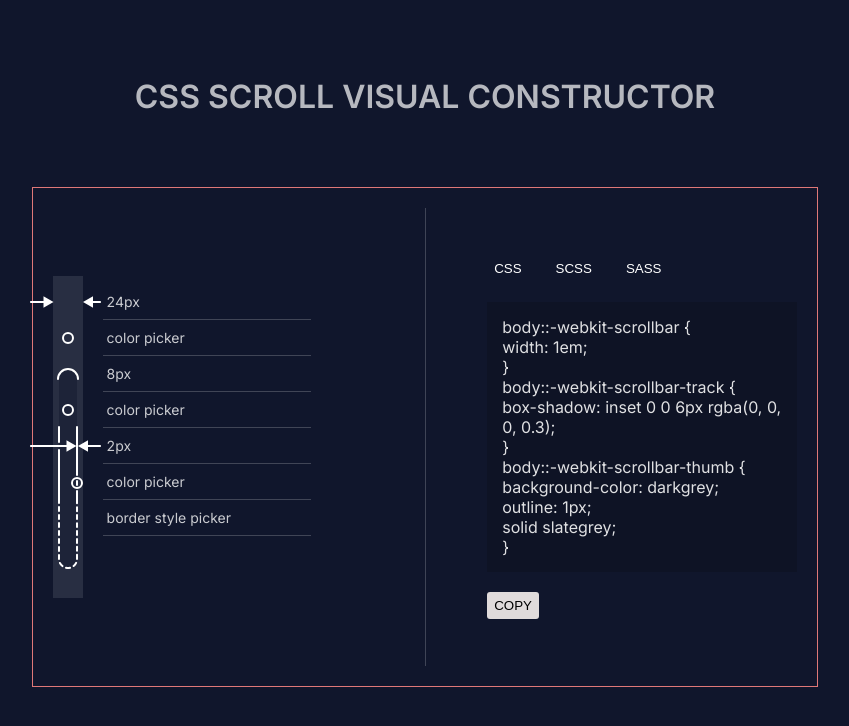
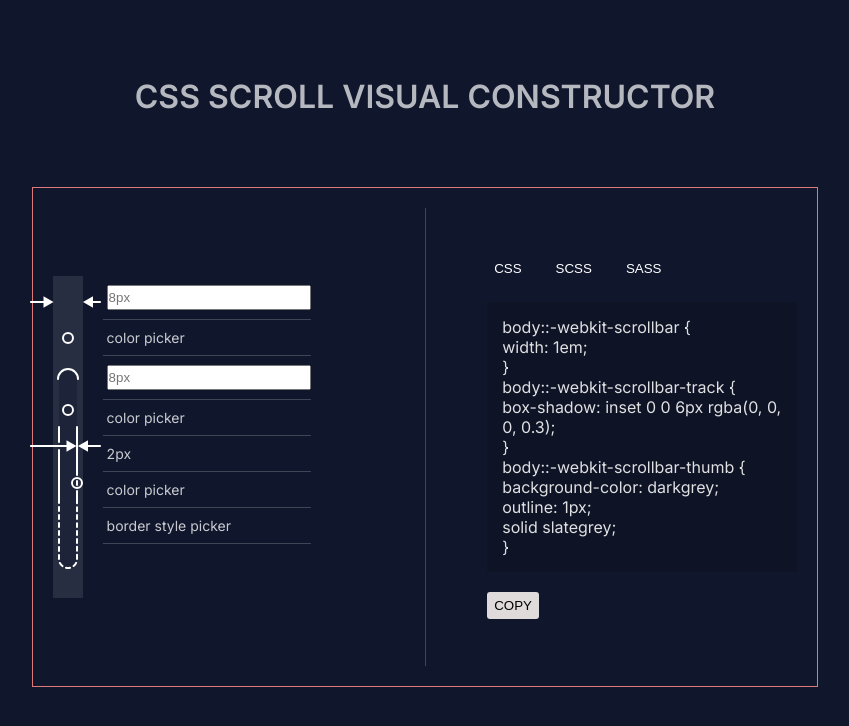
Before and after one commit to Dompower25/Scrollbar-Generator, a Vue app: page / in a window 1280 px wide. Shown: the top 726 px of the page, without its empty margins (215-1064 px from the left). Built offline with nearby package versions, Linux system fonts and the light colour scheme.

Commit message:
scrollbarEnteringSize

```diff
--- a/src/components/Wrapper.vue
+++ b/src/components/Wrapper.vue
@@ -1,5 +1,7 @@
 <script setup lang="ts">
 import SButton from './button/SButton.vue';
+import ScrollbarColorPicker from './inputs/ScrollbarColorPicker.vue';
+import ScrollbarEnteringSize from './inputs/ScrollbarEnteringSize.vue';
 </script>
 
 <template>
@@ -11,9 +13,15 @@ import SButton from './button/SButton.vue';
             <img src="../assets/Group 11.svg" alt="scrollbar" />
           </div>
           <div class="inputs_scrollbar_styles">
-            <div class="input_scrollbar_style">24px</div>
-            <div class="input_scrollbar_style">color picker</div>
-            <div class="input_scrollbar_style">8px</div>
+            <div class="input_scrollbar_style">
+              <ScrollbarEnteringSize />
+            </div>
+            <div class="input_scrollbar_style">
+              color picker
+            </div>
+            <div class="input_scrollbar_style">
+              <ScrollbarEnteringSize />
+            </div>
             <div class="input_scrollbar_style">color picker</div>
             <div class="input_scrollbar_style">2px</div>
             <div class="input_scrollbar_style">color picker</div>
@@ -25,9 +33,9 @@ import SButton from './button/SButton.vue';
     <div class="line"></div>
     <div class="style_block">
       <div class="buttons_block">
-        <SButton :inner-text="'CSS'" :color-text="'white'"/>
-        <SButton :inner-text="'SCSS'" :color-text="'white'"/>
-        <SButton :inner-text="'SASS'" :color-text="'white'"/>
+        <SButton :inner-text="'CSS'" :color-text="'white'" />
+        <SButton :inner-text="'SCSS'" :color-text="'white'" />
+        <SButton :inner-text="'SASS'" :color-text="'white'" />
       </div>
       <div class="code_style_wrapper">
         body::-webkit-scrollbar { <br />
@@ -44,7 +52,7 @@ import SButton from './button/SButton.vue';
       </div>
       <div class="buttons_block">
 
-        <SButton :inner-text="'copy'" background-color="rgb(224, 219, 219)"/>
+        <SButton :inner-text="'copy'" background-color="rgb(224, 219, 219)" />
       </div>
 
 
--- a/src/components/inputs/ScrollbarEnteringSize.vue
+++ b/src/components/inputs/ScrollbarEnteringSize.vue
@@ -1,8 +1,15 @@
-<script setup lang="ts"></script>
+<script setup lang="ts">
+
+</script>
 
 <template>
-    <input type="text">
+        <input type="text" placeholder="8px" class="input">
 </template>
 
 <style lang="scss">
+.input {
+    padding: 3px 0;
+    width: 100%;
+}
+
 </style>
```
Also changed, not shown: src/components/inputs/ScrollbarColorPicker.vue (+11 -0 lines).
